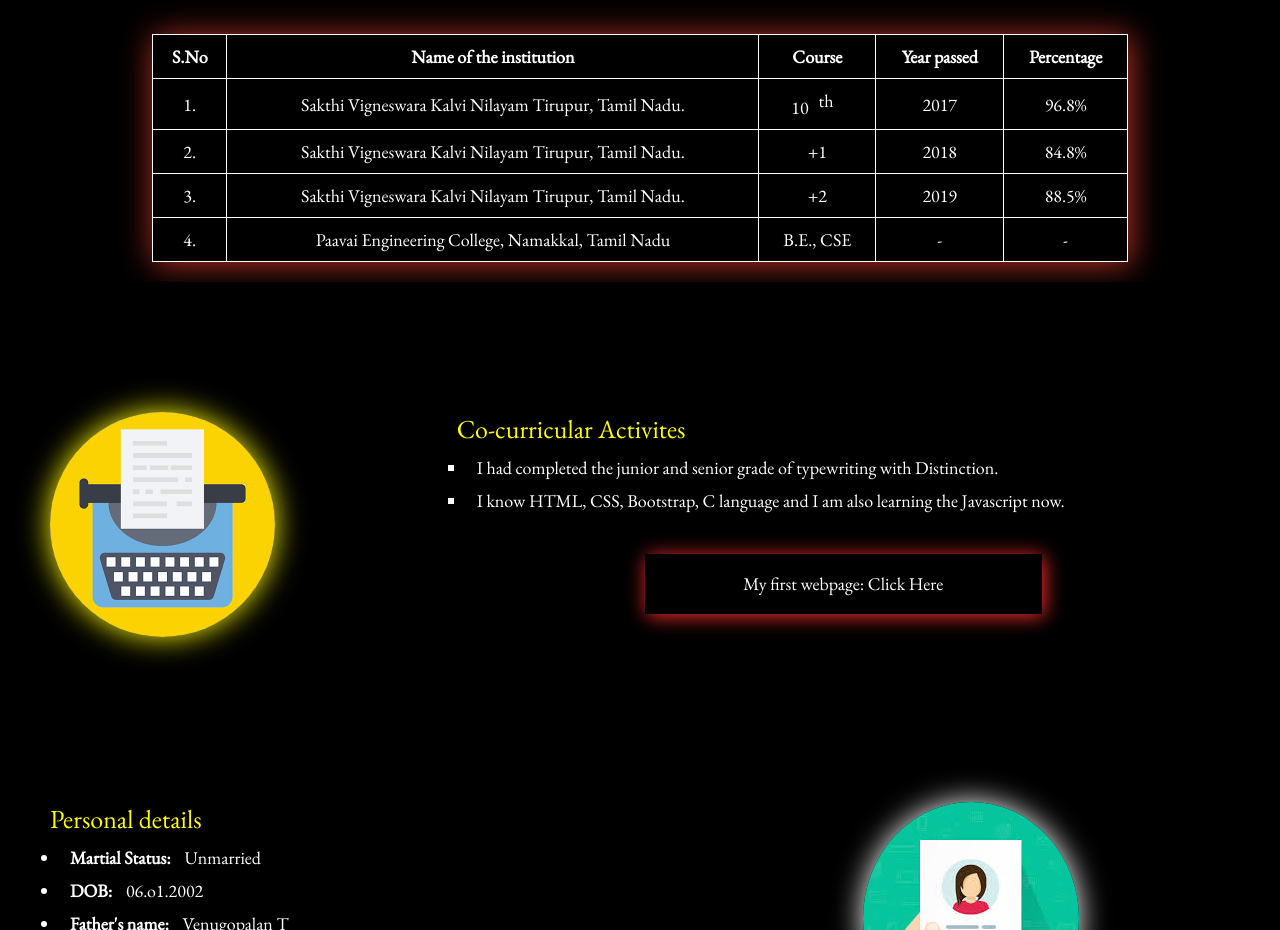
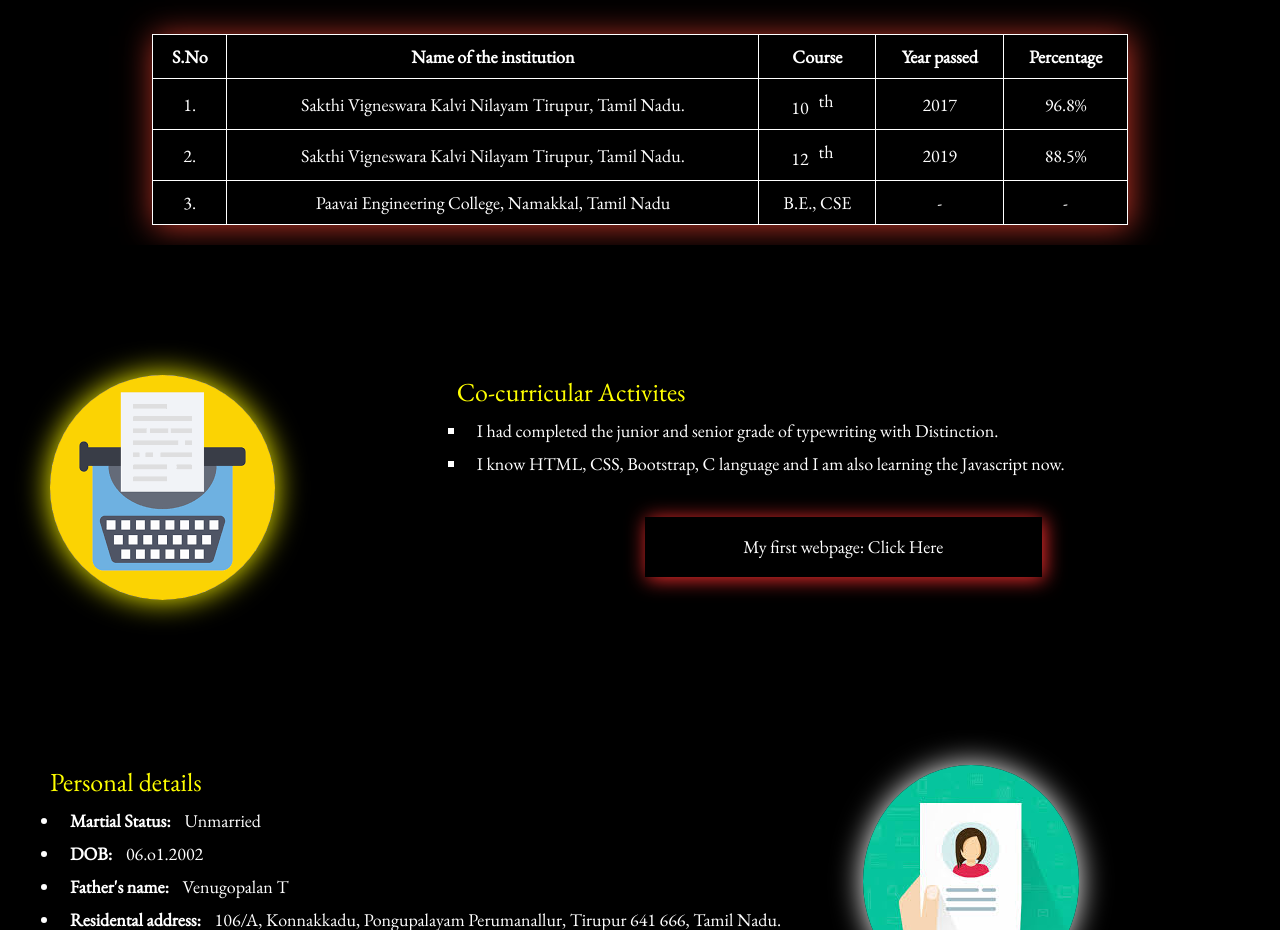
Before and after one commit to VarunKrishnanV/resume, a plain HTML site: page index.html in a window 1280 px wide. Shown: the part 960-1890 px from the top of the page. Drawn offline with nearby package versions, Linux system fonts and the light colour scheme; a web font is replaced by a local one.

Commit message:
Update index.html

```diff
--- a/index.html
+++ b/index.html
@@ -70,23 +70,15 @@
         <td class="inst">Sakthi Vigneswara Kalvi Nilayam
             Tirupur, Tamil Nadu.
         </td>
-        <td>+1</td>
-        <td>2018</td>
-        <td>84.8%</td>
-        </tr>
-
-        <tr>
-        <td>3.</td>
-        <td class="inst">Sakthi Vigneswara Kalvi Nilayam
-            Tirupur, Tamil Nadu.
-        </td>
-        <td>+2</td>
+        <td>12<sup>th</sup></td>
         <td>2019</td>
         <td>88.5%</td>
         </tr>
 
+
+
         <tr>
-            <td>4.</td>
+            <td>3.</td>
             <td class="inst">Paavai Engineering College, Namakkal, Tamil Nadu</td>
             <td>B.E., CSE</td>
             <td>-</td>
```
